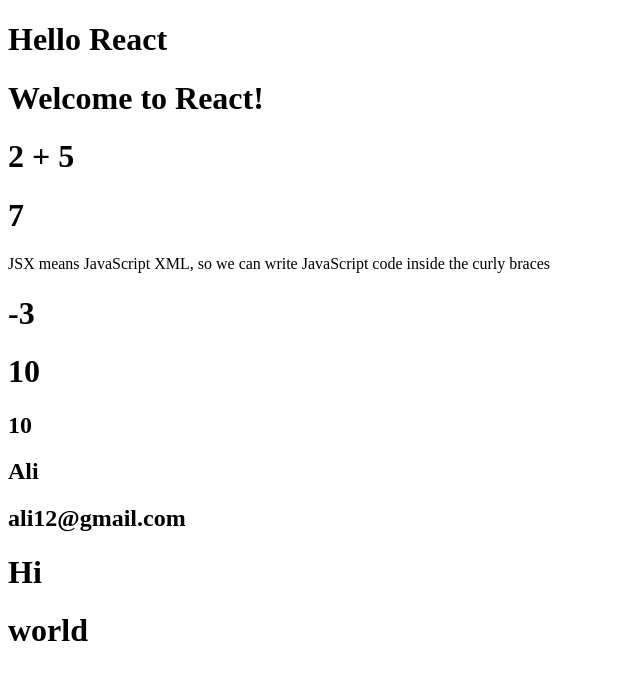
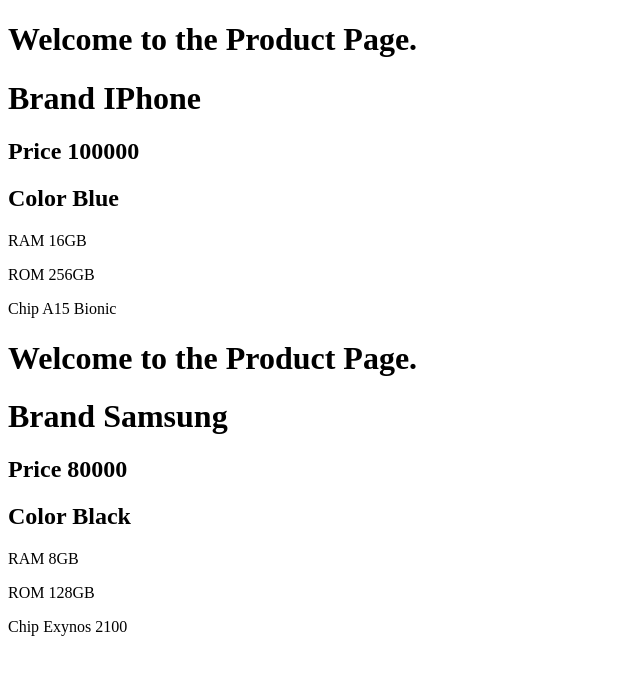
Before and after one commit to Sirang-17/beginner-react, a React (Vite) app: page / in a window 1280 px wide. Shown: the top 680 px of the page, without its empty margins (0-640 px from the left). Built offline with nearby package versions, Linux system fonts and the light colour scheme.

Commit message:
2nd lesson of react(Props let you pass data into components)

```diff
--- a/src/App.jsx
+++ b/src/App.jsx
@@ -1,27 +1,15 @@
 import React from 'react'
-
+import Product from './components/Product';
 const App = () => {
-  const num = 10;
-  const person = {
-    name: "Ali",
-    gmail: "ali12@gmail.com",
+  const iphoneData = {
+    ram: "16GB",
+    rom: "256GB",
+    chip: "A15 Bionic"
   };
   return (
     <>
-     <div>
-      <h1>Hello React</h1>
-      <h1>Welcome to React!</h1>
-      <h1>2 + 5</h1>
-      <h1>{2 + 5}</h1> JSX means JavaScript XML, so we can write JavaScript
-      code inside the curly  braces
-      <h1>{2 - 5}</h1>
-      <h1>{2 * 5}</h1>
-      <h2>{num}</h2>
-      <h2>{person.name}</h2>
-      <h2>{person.gmail}</h2>
-     </div>
-     <h1>Hi</h1>
-     <div><h1>world</h1></div>
+     <Product name = "IPhone" price = {100000} color={"Blue"} data = {iphoneData} />
+      <Product name = "Samsung" price = {80000} color={"Black"} data = {{ram: "8GB", rom: "128GB", chip: "Exynos 2100"}} />
     </>
   )
 }
--- /dev/null
+++ b/src/components/Product.jsx
@@ -0,0 +1,17 @@
+import React from 'react'
+
+const Product = ({name, price, color, data = {}}) => {
+  return (
+    <div>
+      <h1>Welcome to the Product Page.</h1>
+      <h1>Brand {name}</h1>
+      <h2>Price {price}</h2>
+      <h2>Color {color}</h2>
+      <p>RAM {data.ram}</p>
+      <p>ROM {data.rom}</p>
+      <p>Chip {data.chip}</p>
+    </div>
+  )
+}
+
+export default Product
```
Also changed, not shown: 1 other file (tests, documents, lock files or other folders).
